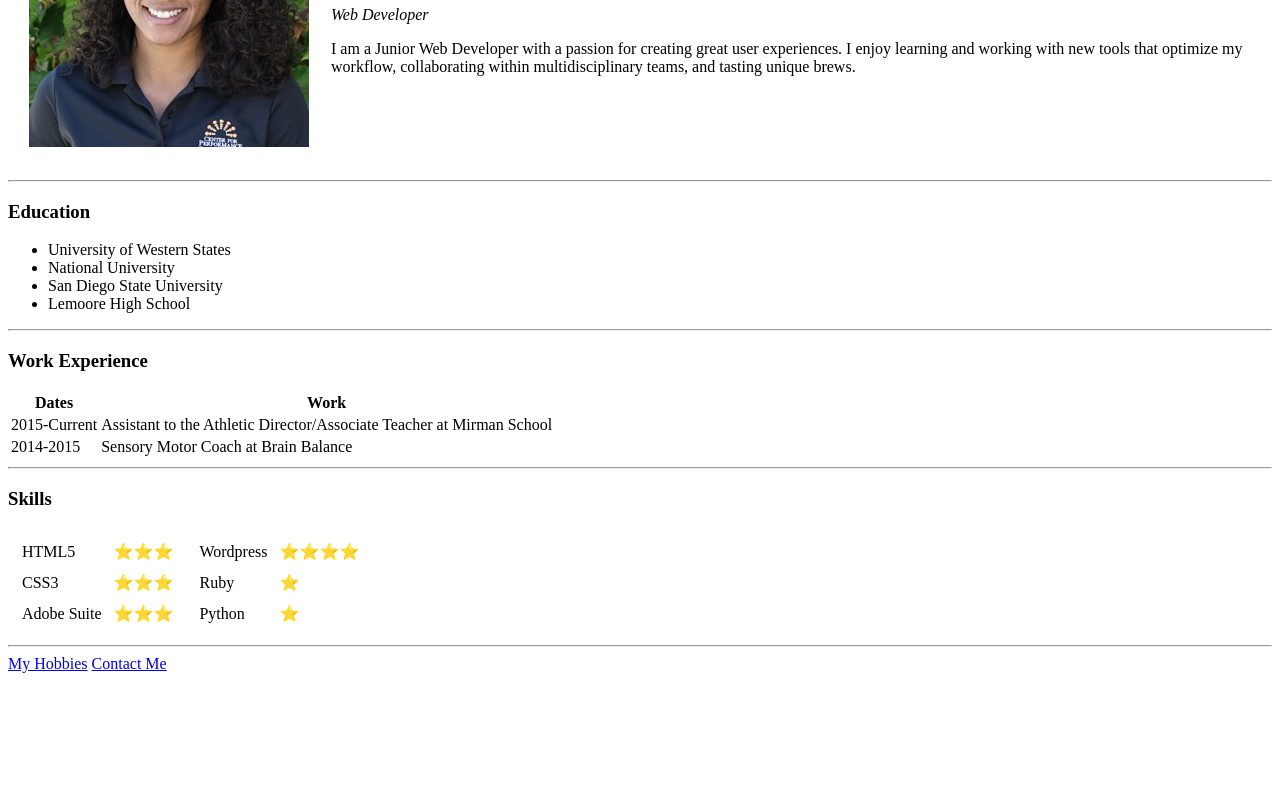
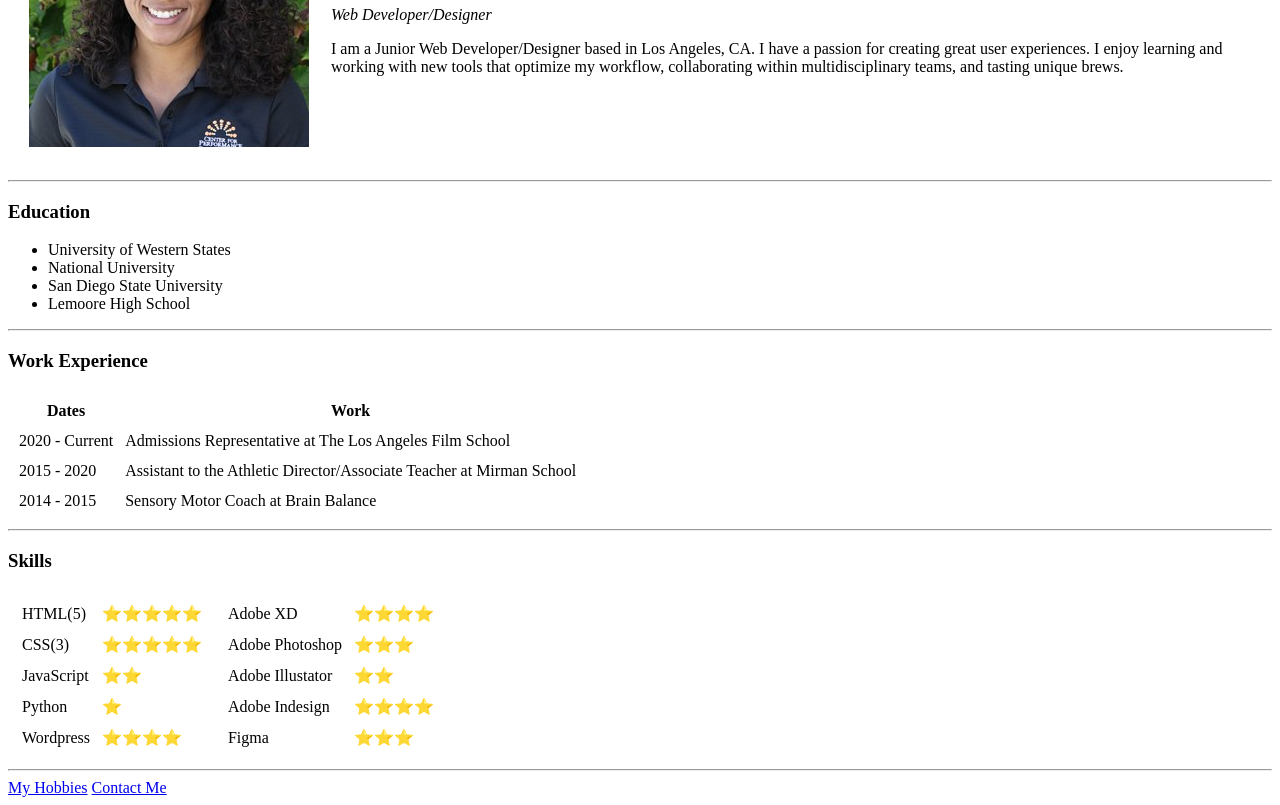
Before and after one commit to alymichwoo/cv, a plain HTML site: page index.html in a window 1280 px wide. Shown: the part 162-967 px from the top of the page. Before the commit the page ends 843 px from the top, so only its background shows below. Drawn offline with Linux system fonts and the light colour scheme.

Commit message:
Updated index.html with current skills

```diff
--- a/index.html
+++ b/index.html
@@ -4,15 +4,18 @@
 <head>
   <meta charset="utf-8">
   <title>Alyssa's Personal Site</title>
+  <link rel="stylesheet" href="css/styles.css">
 </head>
 
 <body>
   <table cellspacing="20">
     <tr>
-      <td><img src="images/alyssa.png" alt="alyssa profile picture"></td>
-      <td><h1>Alyssa Woods</h1>
-      <p><em>Web Developer</em></p>
-      <p>I am a Junior Web Developer with a passion for creating great user experiences. I enjoy learning and working with new tools that optimize my workflow, collaborating within multidisciplinary teams, and tasting unique brews.</p></td>
+      <td><img class="profile" src="images/alyssa.png" alt="alyssa profile picture"></td>
+      <td>
+        <h1>Alyssa M Woods</h1>
+        <p><em>Web Developer/Designer</em></p>
+        <p>I am a Junior Web Developer/Designer based in Los Angeles, CA. I have a passion for creating great user experiences. I enjoy learning and working with new tools that optimize my workflow, collaborating within multidisciplinary teams, and tasting unique brews.</p>
+      </td>
     </tr>
   </table>
   <hr>
@@ -25,7 +28,7 @@
   </ul>
   <hr>
   <h3>Work Experience</h3>
-  <table>
+  <table cellspacing="10">
     <thead>
       <tr>
         <th>Dates</th>
@@ -33,11 +36,15 @@
       </tr>
     <tbody>
       <tr>
-        <td>2015-Current</td>
+        <td>2020 - Current</td>
+        <td>Admissions Representative at The Los Angeles Film School</td>
+      </tr>
+      <tr>
+        <td>2015 - 2020</td>
         <td>Assistant to the Athletic Director/Associate Teacher at Mirman School</td>
       </tr>
       <tr>
-        <td>2014-2015</td>
+        <td>2014 - 2015</td>
         <td>Sensory Motor Coach at Brain Balance</td>
       </tr>
     </tbody>
@@ -50,28 +57,48 @@
       <td>
         <table cellspacing="10">
           <tr>
-          <td>HTML5</td>
-          <td>⭐⭐⭐</td>
+            <td>HTML(5)</td>
+            <td>⭐⭐⭐⭐⭐</td>
           </tr>
-          <td>CSS3</td>
-          <td>⭐⭐⭐</td>
           <tr>
-          <td>Adobe Suite</td>
-          <td>⭐⭐⭐</td>
+            <td>CSS(3)</td>
+            <td>⭐⭐⭐⭐⭐</td>
+          </tr>
+          <tr>
+            <td>JavaScript</td>
+            <td>⭐⭐</td>
+          </tr>
+          <tr>
+            <td>Python</td>
+            <td>⭐</td>
+          </tr>
+          <tr>
+            <td>Wordpress</td>
+            <td>⭐⭐⭐⭐</td>
           </tr>
         </table>
       </td>
       <td>
         <table cellspacing="10">
           <tr>
-          <td>Wordpress</td>
+            <td>Adobe XD</td>
             <td>⭐⭐⭐⭐</td>
           </tr>
-        <td>Ruby</td>
-        <td>⭐</td>
           <tr>
-          <td>Python</td>
-          <td>⭐</td>
+            <td>Adobe Photoshop</td>
+            <td>⭐⭐⭐</td>
+          </tr>
+          <tr>
+            <td>Adobe Illustator</td>
+            <td>⭐⭐</td>
+          </tr>
+          <tr>
+            <td>Adobe Indesign</td>
+            <td>⭐⭐⭐⭐</td>
+          </tr>
+          <tr>
+            <td>Figma</td>
+            <td>⭐⭐⭐</td>
           </tr>
         </table>
       </td>
```
Lines whose indentation alone changed are shown as unchanged.
